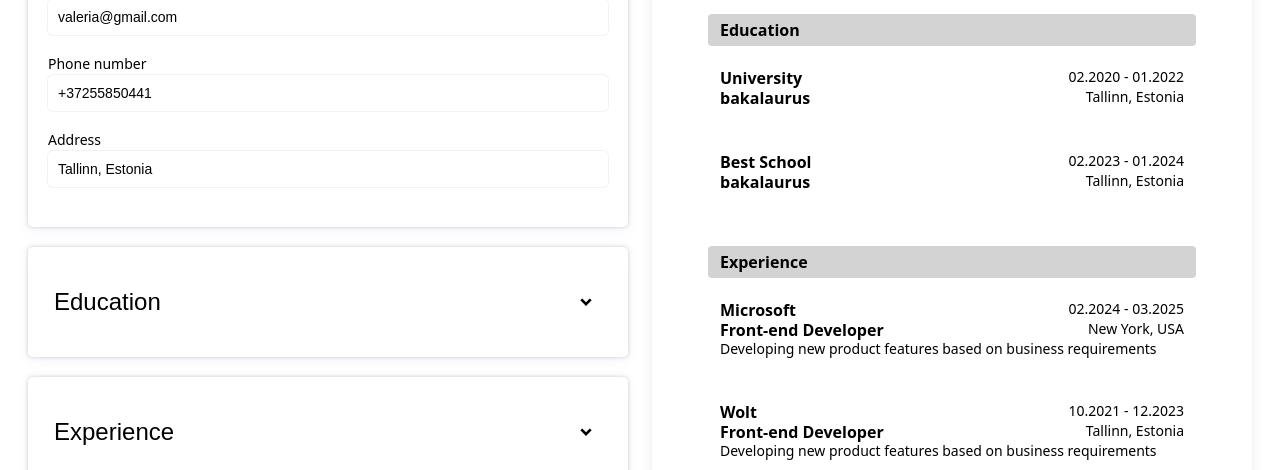
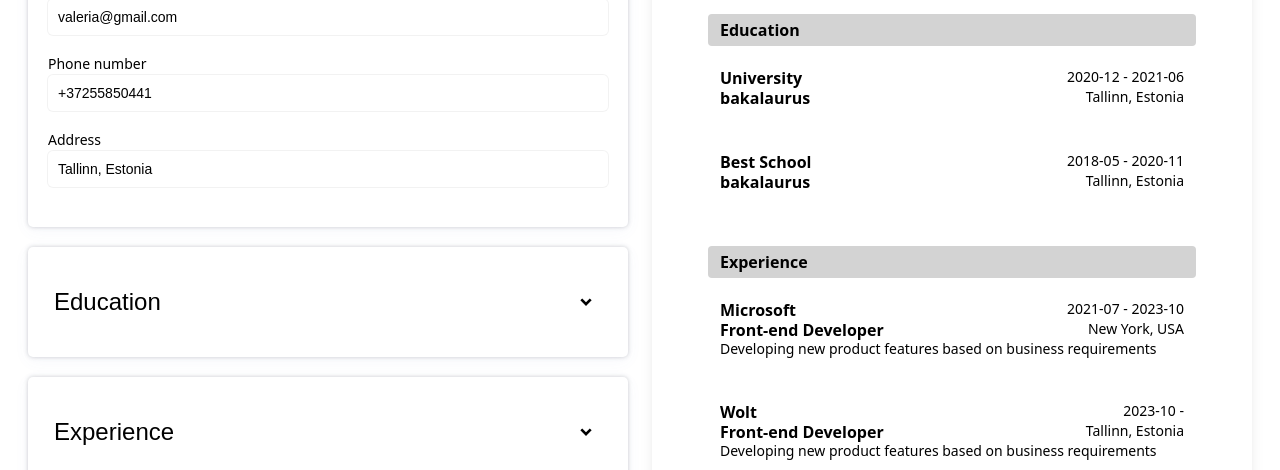
Before and after one commit to ValeriaBlagodatskaja/project-cv-application, a React (Vite) app: page / in a window 1280 px wide. Shown: the part 209-679 px from the top of the page. Built offline with nearby package versions, Linux system fonts and the light colour scheme.

Commit message:
fix dates

```diff
--- a/ExampleCVData.jsx
+++ b/ExampleCVData.jsx
@@ -9,15 +9,15 @@ const exampleCVData = {
     {
       school: "University",
       degree: "bakalaurus",
-      startDate: "02.2020",
-      endDate: "01.2022",
+      startDate: "2020-12",
+      endDate: "2021-06",
       location: "Tallinn, Estonia",
     },
     {
       school: "Best School",
       degree: "bakalaurus",
-      startDate: "02.2023",
-      endDate: "01.2024",
+      startDate: "2018-05",
+      endDate: "2020-11",
       location: "Tallinn, Estonia",
     },
   ],
@@ -25,8 +25,8 @@ const exampleCVData = {
     {
       company: "Microsoft",
       positionTitle: "Front-end Developer",
-      startJobDate: "02.2024",
-      endJobDate: "03.2025",
+      startJobDate: "2021-07",
+      endJobDate: "2023-10",
       jobLocation: "New York, USA",
       description:
         "Developing new product features based on business requirements",
@@ -34,8 +34,8 @@ const exampleCVData = {
     {
       company: "Wolt",
       positionTitle: "Front-end Developer",
-      startJobDate: "10.2021",
-      endJobDate: "12.2023",
+      startJobDate: "2023-10",
+      endJobDate: "",
       jobLocation: "Tallinn, Estonia",
       description:
         "Developing new product features based on business requirements",
--- a/src/App.jsx
+++ b/src/App.jsx
@@ -15,14 +15,14 @@ function App() {
 
   const [school, setSchool] = useState("Best School");
   const [degree, setDegree] = useState("bakalaurus");
-  const [startDate, setStartDate] = useState("02.2023");
-  const [endDate, setEndDate] = useState("02.2024");
+  const [startDate, setStartDate] = useState("2018-05");
+  const [endDate, setEndDate] = useState("2020-11");
   const [location, setLocation] = useState("Tallinn, Estonia");
 
   const [company, setCompany] = useState("Microsoft");
   const [positionTitle, setPositionTitle] = useState("Front-end Developer");
-  const [startJobDate, setStartJobDate] = useState("06.2022");
-  const [endJobDate, setEndJobDate] = useState("01.2024");
+  const [startJobDate, setStartJobDate] = useState("2021-07");
+  const [endJobDate, setEndJobDate] = useState("2023-10");
   const [jobLocation, setJobLocation] = useState("New York, USA");
   const [description, setDescription] = useState(
     "Developing new product features based on business requirements"
```
